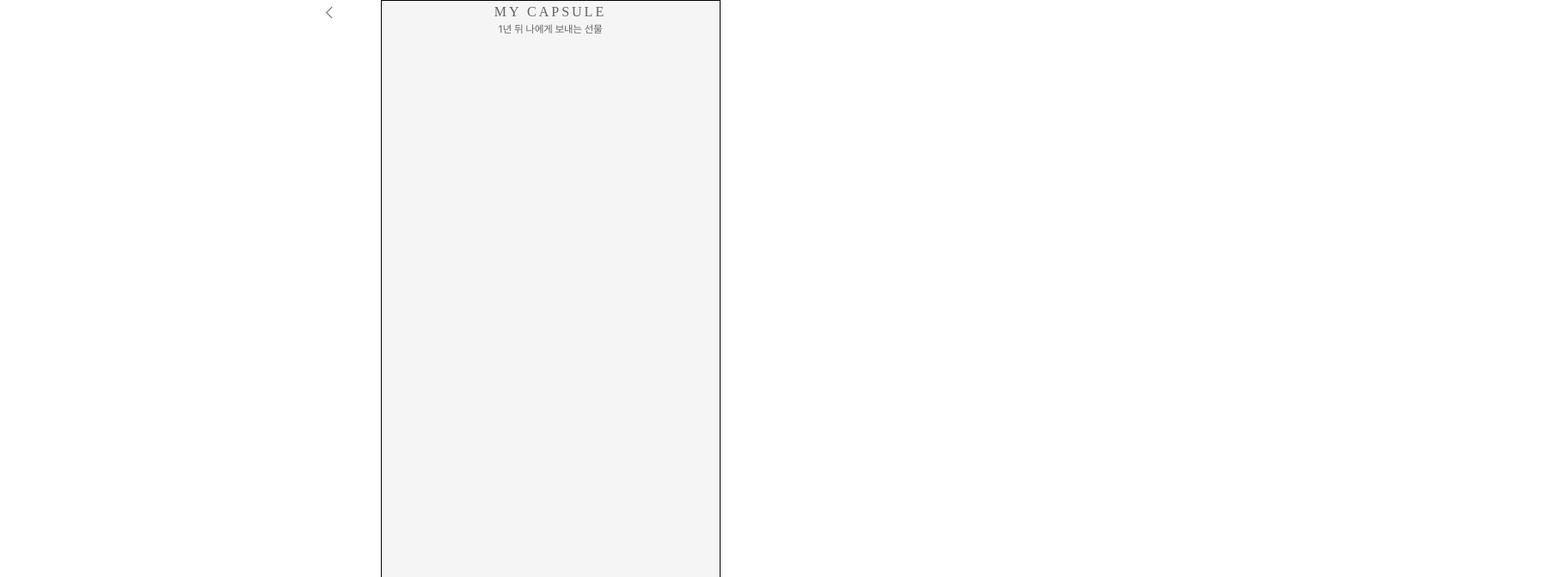
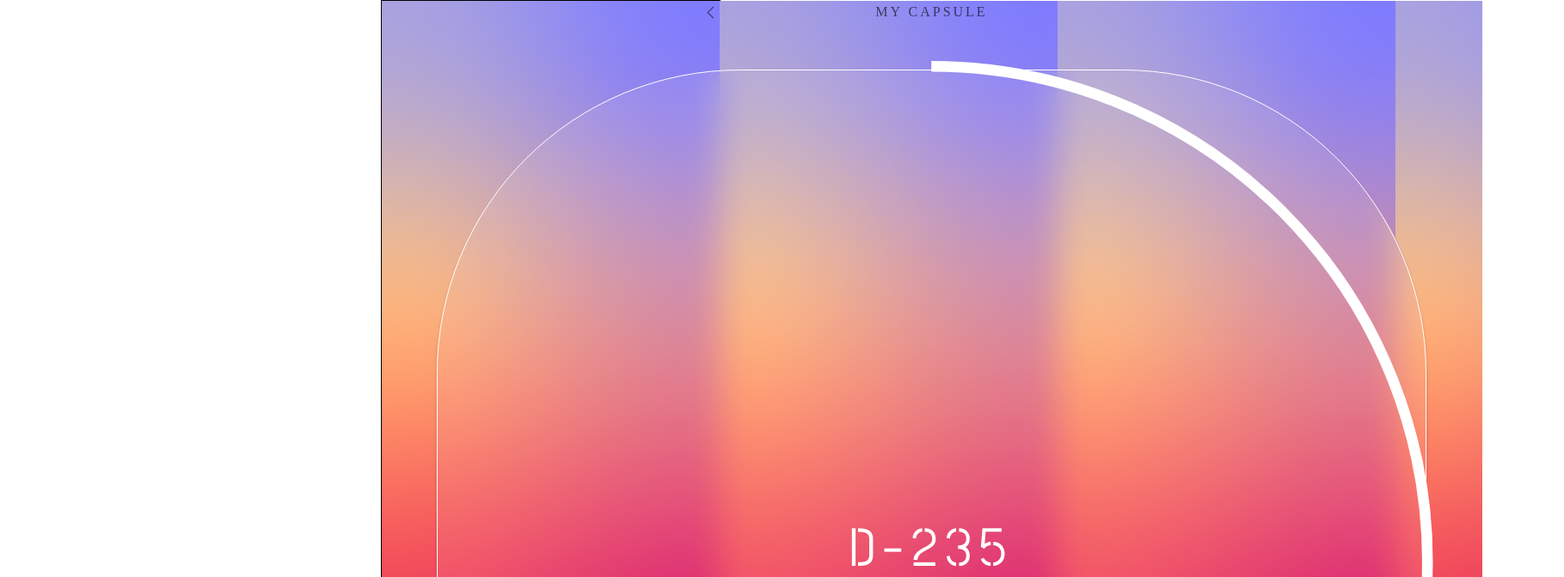
Before and after one commit to 2024-GDSCKU-TimeCapsule/Frontend, a React (Create React App) app in the folder timecapsule/: page / in a window 1280 px wide. Shown: the top 672 px of the page at 86% size, 1819 px wide, since content can reach past the window. Built offline with nearby package versions, Linux system fonts and the light colour scheme.

Commit message:
merge sk

```diff
--- a/timecapsule/package.json
+++ b/timecapsule/package.json
@@ -7,11 +7,11 @@
 		"@testing-library/react": "^13.4.0",
 		"@testing-library/user-event": "^13.5.0",
 		"react": "^18.2.0",
+		"react-circular-progressbar": "^2.1.0",
 		"react-dom": "^18.2.0",
 		"react-router-dom": "^6.21.1",
 		"react-scripts": "^5.0.1",
 		"react-slick": "^0.29.0",
-		"react-circular-progressbar": "^2.1.0",
 		"slick-carousel": "^1.8.1",
 		"swiper": "^10.3.1",
 		"web-vitals": "^2.1.4"
--- a/timecapsule/src/App.js
+++ b/timecapsule/src/App.js
@@ -1,4 +1,3 @@
-
 import "./App.css";
 
 import React from "react";
@@ -17,22 +16,21 @@ function App() {
 			<div className="App-container">
 				<BrowserRouter>
 					<Routes>
-						<Route path="/" element={<SelectCapsule />} />
+						<Route path="/" element={<Main />} />
 						<Route path="/capsule" element={<SelectCapsule />} />
 						<Route
 							path="/capsule/:capsule_name"
 							element={<WriteCapsule />}
 						/>
+						<Route path="/main" element={<Main />} />
+						<Route path="/mypage" element={<Mypage />} />
+						<Route path="/nickname" element={<Nickname />} />
+						<Route path="/withdraw" element={<Withdraw />} />
 					</Routes>
-					{/* <Main />
-                <Mypage />
-                <Nickname />
-                <Withdraw /> */}
 				</BrowserRouter>
 			</div>
 		</div>
 	);
-			}
-
+}
 
 export default App;
```
Also changed, not shown: 1 other file (tests, documents, lock files or other folders).
